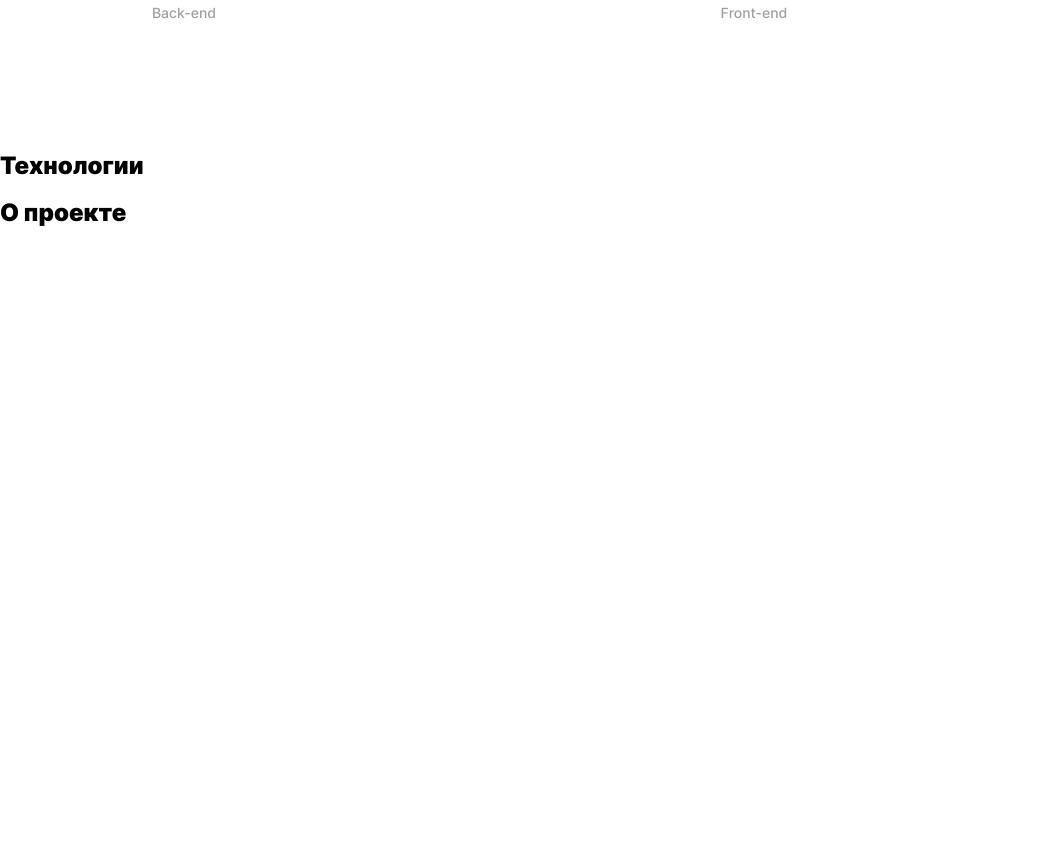
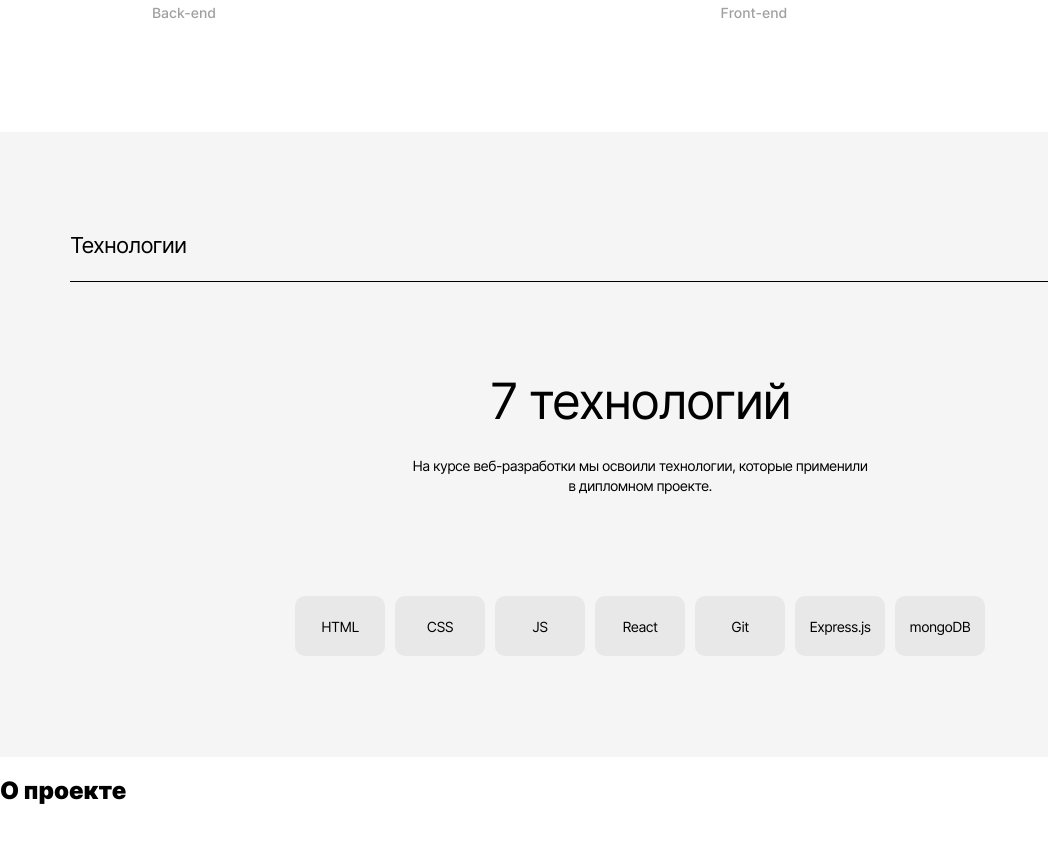
Before and after one commit to TarEvgen/movies-explorer-frontend, a React (Create React App) app: page / in a window 1280 px wide. Shown: the part 1140-1982 px from the top of the page, without its empty margins (0-1048 px from the left). Before the commit the page ends 1947 px from the top, so only its background shows below. Built offline with nearby package versions, Linux system fonts and the light colour scheme.

Commit message:
add section techs

```diff
--- a/src/components/Techs/Techs.css
+++ b/src/components/Techs/Techs.css
@@ -0,0 +1,70 @@
+.techs {
+  margin: 0;
+  padding: 0;
+  background-color: #F5F5F5;
+  min-height: 625px;
+  display: flex;
+  flex-direction: column;
+}
+
+.about__title_techs {
+  padding-top: 100px;
+}
+
+.techs__title {
+  margin: 0;
+  padding: 0;
+  align-self: center;
+  font-family: Inter;
+  font-size: 50px;
+  font-style: normal;
+  font-weight: 400;
+  line-height: 58px;
+  letter-spacing: -2px;
+  box-sizing: border-box;
+  padding-top: 90px;
+}
+
+.techs__subtitle {
+  margin: 0;
+  padding: 0;
+  max-width: 460px;
+  align-self: center;
+  text-align: center;
+  font-family: Inter;
+  font-size: 14px;
+  font-style: normal;
+  font-weight: 400;
+  line-height: 20px;
+  letter-spacing: -0.56px;
+  box-sizing: border-box;
+  padding-top: 26px;
+}
+
+.techs__list {
+  margin: 0;
+  padding: 0;
+  list-style-type: none;
+  align-self: center;
+  padding-top: 100px;
+  display: flex;
+  column-gap: 10px;
+
+
+}
+
+.techs__name {
+  height: 60px;
+  width: 90px;
+  background-color: #E8E8E8;
+  border-radius: 10px;
+  font-family: Inter;
+  font-size: 14px;
+  font-style: normal;
+  font-weight: 400;
+  line-height: normal;
+  letter-spacing: -0.56px;
+  display: flex;
+  justify-content: center;
+  align-items: center;
+}
--- a/src/components/Techs/Techs.js
+++ b/src/components/Techs/Techs.js
@@ -3,7 +3,19 @@ import "./Techs.css";
 function Techs() {
   return (
     <section id="techs" className="techs">
-        <h2>Технологии</h2>
+      <h2 className="about__title about__title_techs">Технологии</h2>
+      <h3 className="techs__title"><nobr>7 технологий</nobr></h3>
+      <p className="techs__subtitle">На&nbsp;курсе веб-разработки мы&nbsp;освоили технологии, которые применили в&nbsp;дипломном проекте.</p>
+      <ul className="techs__list">
+        <li className="techs__name">HTML</li>
+        <li className="techs__name">CSS</li>
+        <li className="techs__name">JS</li>
+        <li className="techs__name">React</li>
+        <li className="techs__name">Git</li>
+        <li className="techs__name">Express.js</li>
+        <li className="techs__name">mongoDB</li>
+      </ul>
+
 
     </section>
   );
```
Also changed, not shown: src/components/Header/Header.css (+0 -33 lines).
